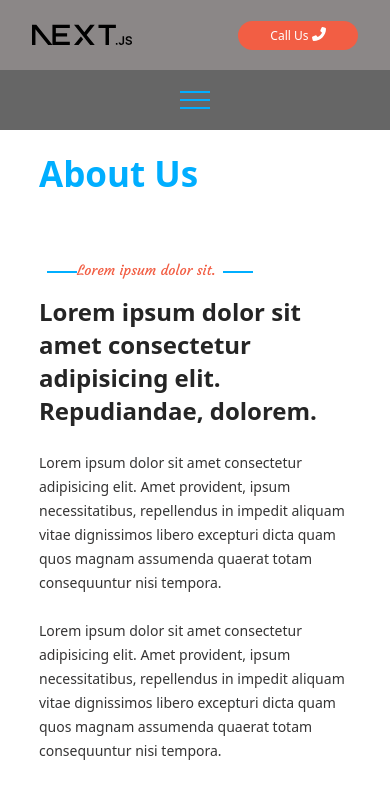
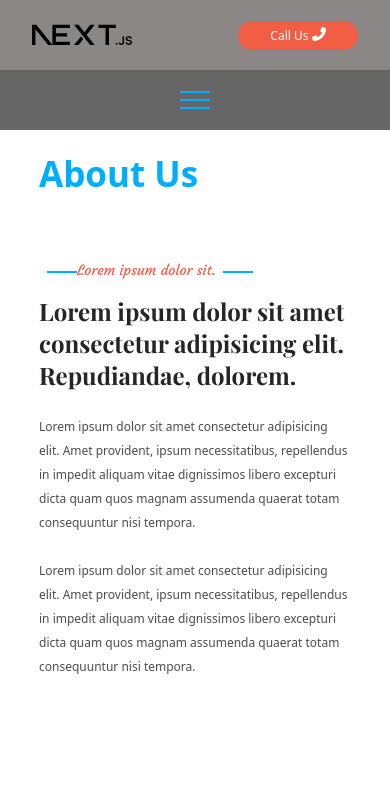
Before and after one commit to jomsey/photo-masters, a Next.js app: page /about in a window 390 px wide. Shown: the top 787 px of the page. Built offline with nearby package versions, Linux system fonts and the light colour scheme.

Commit message:
initial deploy

```diff
--- a/src/app/globals.css
+++ b/src/app/globals.css
@@ -52,11 +52,12 @@ li {
 h2 {
     font-size: 24px;
     color: rgb(37, 37, 37);
+    font-family: PlayfairDisplay;
 }
 
 p {
     line-height: 24px;
-    color: rgb(53, 52, 52);
+    color: rgb(77, 76, 76);
 }
 
 .title-support {
@@ -109,3 +110,9 @@ button {
 .splide__track {
     width: 400px !important;
 }
+
+@media screen and (max-width:428px) {
+    p {
+        font-size: 12px;
+    }
+}
--- a/src/app/layout.jsx
+++ b/src/app/layout.jsx
@@ -9,7 +9,7 @@ import Contact from '@/components/contact/contact';
 export const metadata = {
     title: 'Jose Demo',
     description: 'Site description will appear here -- Coming soon  [Developed by Muwanguzi Joseph] ',
-    themeColor:"100FOF"
+    themeColor:"#100FOF"
 }
 
 config.autoAddCss = false
```
